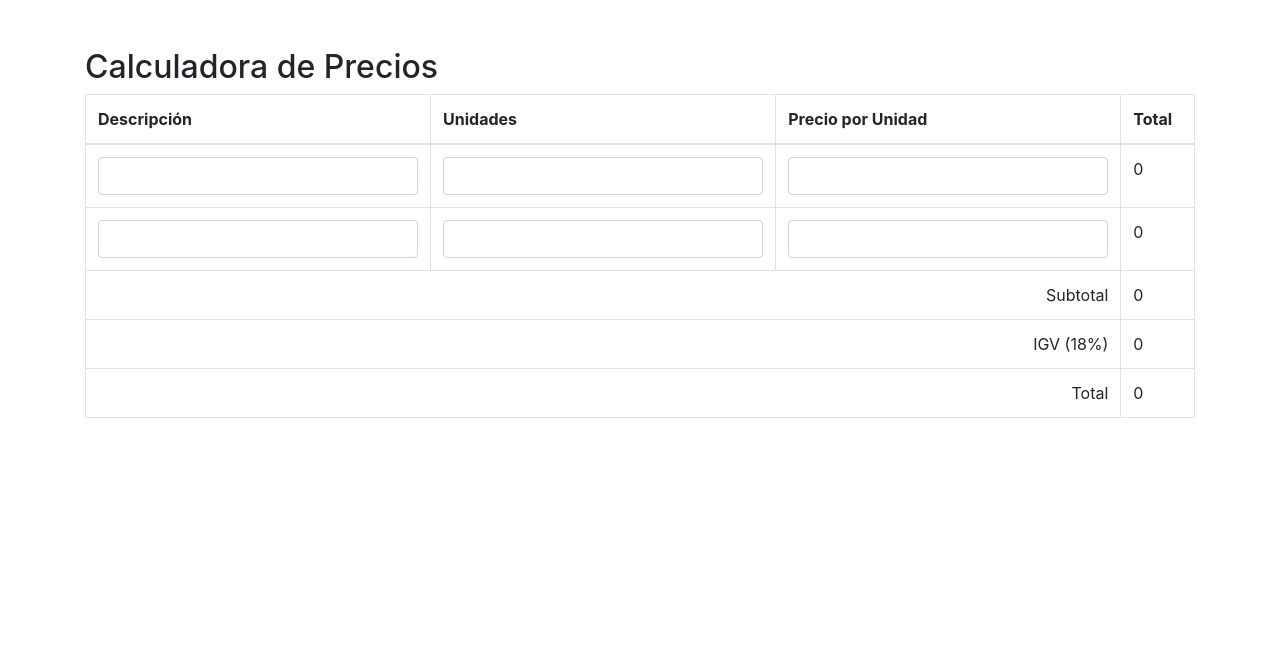
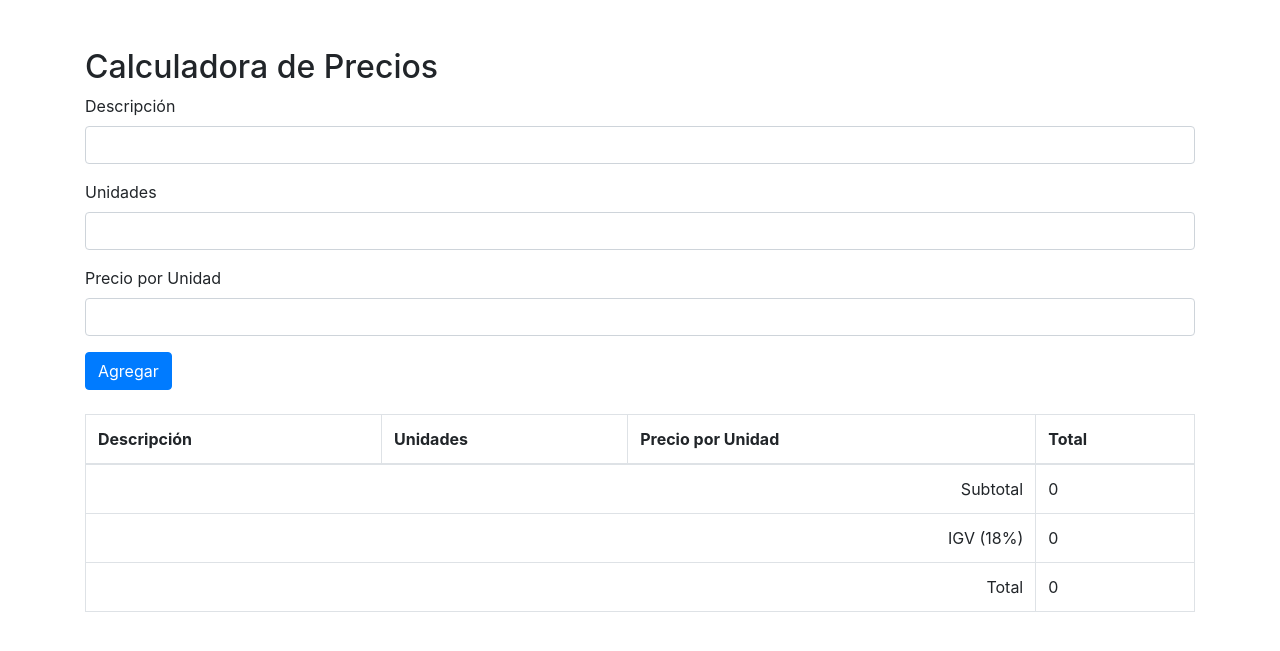
Before and after one commit to augurto/Sistema-Huerto, a PHP site: page / in a window 1280 px wide. Shown: the top 651 px of the page. Run offline with PHP 8.4, Linux system fonts and the light colour scheme.

Commit message:
input arriba

```diff
--- a/index.php
+++ b/index.php
@@ -9,7 +9,22 @@
 <body>
   <div class="container mt-5">
     <h2>Calculadora de Precios</h2>
-    <table class="table table-bordered">
+
+    <div class="mb-3">
+      <label for="descripcion" class="form-label">Descripción</label>
+      <input type="text" class="form-control" id="descripcion">
+    </div>
+    <div class="mb-3">
+      <label for="unidades" class="form-label">Unidades</label>
+      <input type="number" class="form-control" id="unidades">
+    </div>
+    <div class="mb-3">
+      <label for="precio" class="form-label">Precio por Unidad</label>
+      <input type="number" class="form-control" id="precio">
+    </div>
+    <button class="btn btn-primary" onclick="agregarFila()">Agregar</button>
+
+    <table class="table table-bordered mt-4">
       <thead>
         <tr>
           <th>Descripción</th>
@@ -18,20 +33,10 @@
           <th>Total</th>
         </tr>
       </thead>
-      <tbody>
-        <tr>
-          <td><input type="text" class="form-control" id="descripcion1"></td>
-          <td><input type="number" class="form-control" id="unidades1" onchange="calcularTotal(1)"></td>
-          <td><input type="number" class="form-control" id="precio1" onchange="calcularTotal(1)"></td>
-          <td><span id="total1">0</span></td>
-        </tr>
-        <tr>
-          <td><input type="text" class="form-control" id="descripcion2"></td>
-          <td><input type="number" class="form-control" id="unidades2" onchange="calcularTotal(2)"></td>
-          <td><input type="number" class="form-control" id="precio2" onchange="calcularTotal(2)"></td>
-          <td><span id="total2">0</span></td>
-        </tr>
-        <!-- Agregar más filas si es necesario -->
+      <tbody id="tablaBody">
+        <!-- Las filas se agregarán aquí mediante JavaScript -->
+      </tbody>
+      <tfoot>
         <tr>
           <td colspan="3" class="text-right">Subtotal</td>
           <td><span id="subtotal">0</span></td>
@@ -44,7 +49,7 @@
           <td colspan="3" class="text-right">Total</td>
           <td><span id="total">0</span></td>
         </tr>
-      </tbody>
+      </tfoot>
     </table>
   </div>
 
@@ -52,21 +57,34 @@
   <script src="https://cdnjs.cloudflare.com/ajax/libs/popper.js/1.16.0/umd/popper.min.js"></script>
   <script src="https://maxcdn.bootstrapcdn.com/bootstrap/4.5.2/js/bootstrap.min.js"></script>
   <script>
-    function calcularTotal(row) {
-      var unidades = parseInt(document.getElementById("unidades" + row).value);
-      var precio = parseFloat(document.getElementById("precio" + row).value);
+    function agregarFila() {
+      var descripcion = document.getElementById("descripcion").value;
+      var unidades = parseInt(document.getElementById("unidades").value);
+      var precio = parseFloat(document.getElementById("precio").value);
       var total = unidades * precio;
 
-      document.getElementById("total" + row).textContent = total.toFixed(2);
+      var fila = `
+        <tr>
+          <td>${descripcion}</td>
+          <td>${unidades}</td>
+          <td>${precio.toFixed(2)}</td>
+          <td>${total.toFixed(2)}</td>
+        </tr>
+      `;
 
-      calcularSubtotal();
+      document.getElementById("tablaBody").innerHTML += fila;
+
+      calcularTotales();
     }
 
-    function calcularSubtotal() {
-      var total1 = parseFloat(document.getElementById("total1").textContent);
-      var total2 = parseFloat(document.getElementById("total2").textContent);
+    function calcularTotales() {
+      var filas = document.querySelectorAll("#tablaBody tr");
+      var subtotal = 0;
 
-      var subtotal = total1 + total2;
+      filas.forEach(function(fila) {
+        subtotal += parseFloat(fila.querySelector("td:nth-child(4)").textContent);
+      });
+
       var igv = subtotal * 0.18;
       var total = subtotal + igv;
 
```
